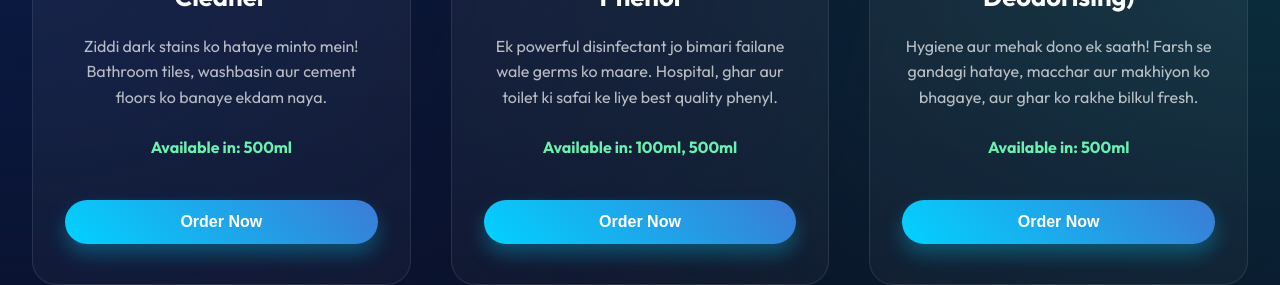
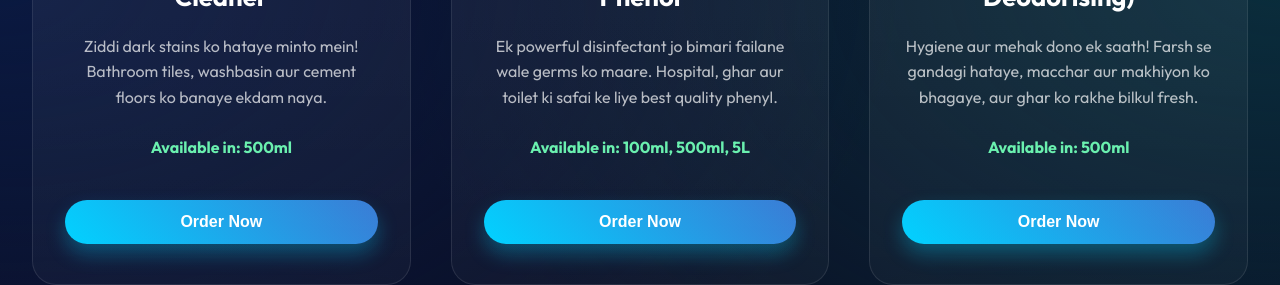
Before and after one commit to Raman045/MaxxOcare, a Next.js app: page / in a window 1280 px wide. Shown: the part 4020-4305 px from the top of the page. Built offline with nearby package versions, Linux system fonts and the light colour scheme.

Commit message:
update: added 5L size option to Black Phenol

```diff
--- a/app/page.js
+++ b/app/page.js
@@ -67,7 +67,7 @@ export default function Home() {
       id: 8,
       name: 'MAXXOCARE Black Phenol',
       desc: 'Ek powerful disinfectant jo bimari failane wale germs ko maare. Hospital, ghar aur toilet ki safai ke liye best quality phenyl.',
-      size: 'Available in: 100ml, 500ml',
+      size: 'Available in: 100ml, 500ml, 5L',
       image: '/black-phenol.png',
       gallery: ['/black-phenol.png', '/usecase-phenol.jpg']
     },
```
